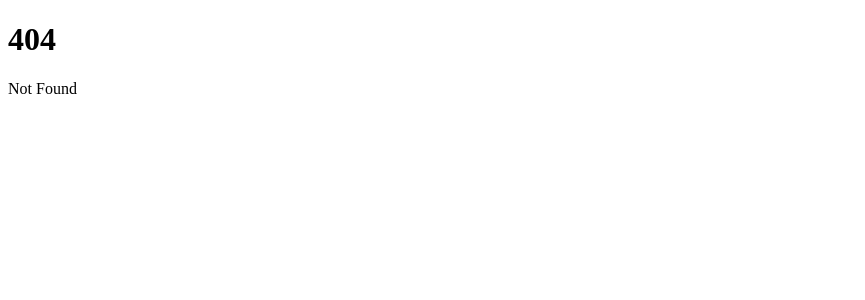
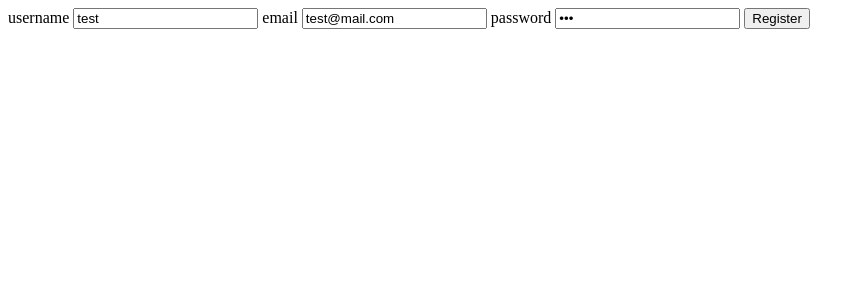
Before and after one commit to mux99/pocket-bot, a SvelteKit app: page /register in a window 1280 px wide. Before the commit this address had no page. Shown: the top 300 px of the page, without its empty margins (0-865 px from the left). Built offline with nearby package versions, Linux system fonts and the light colour scheme.

Commit message:
add basic register page

```diff
--- /dev/null
+++ b/src/routes/register/+page.server.js
@@ -0,0 +1,10 @@
+export const actions = {
+	register: async ({ request }) => {
+		const data = await request.formData();
+		const username = data.get('username');
+		const email = data.get('email');
+		const password = data.get('password');
+
+		console.log(username, email, password);
+	}
+};
--- /dev/null
+++ b/src/routes/register/+page.svelte
@@ -0,0 +1,22 @@
+<script>
+
+</script>
+
+<form action="?/register" method="post">
+	<label
+		>username
+		<input type="text" name="username" value="test" />
+	</label>
+
+	<label>
+		email
+		<input type="email" name="email" value="test@mail.com" />
+	</label>
+
+	<label>
+		password
+		<input type="password" name="password" value="mdp" />
+	</label>
+
+	<button>Register</button>
+</form>
```
